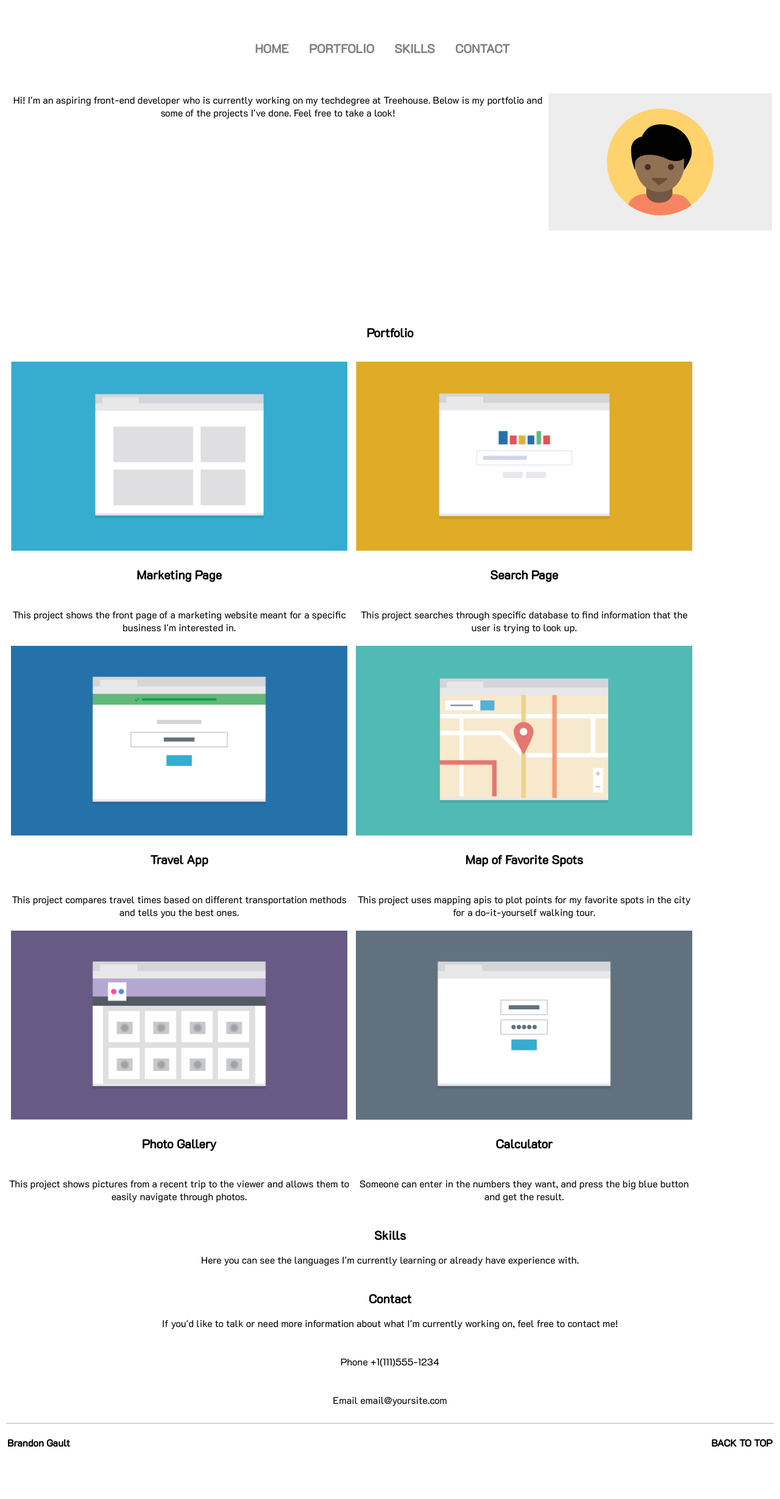
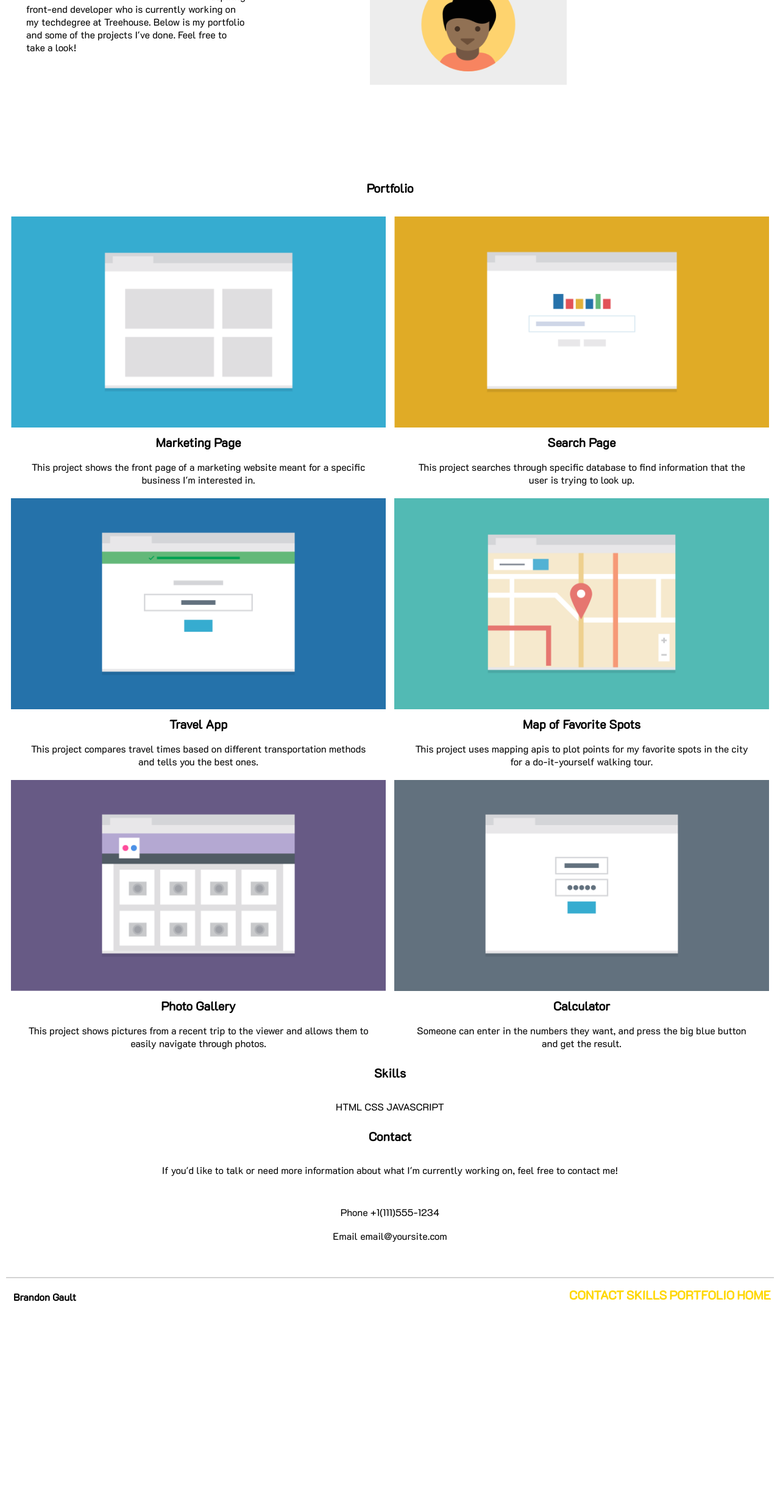
Before and after one commit to brandongault/Mobile-First-Responsive-Layout, a plain HTML site: page index.html in a window 1280 px wide. Shown: the part 134-2592 px from the top of the page at 61% size. After the commit the page ends 2353 px from the top, so only its background shows below. Drawn offline with Linux system fonts and the light colour scheme.

Commit message:
finished tablet layout

```diff
--- a/css/styles.css
+++ b/css/styles.css
@@ -10,19 +10,19 @@
 
 a:link {
 	text-decoration: none;
-	color: grey;
+	color: gold;
 }
 
 a:visited{
-	color: green;
+	color: black;
 }
 
 a:hover{
-	color: gold;
+	color: purple;
 }
 
 a:active {
-	color: purple;
+	color: black;
 }
 
 
@@ -59,6 +59,10 @@ ul li {
 	width: 100%;
 	padding-right: 25px;
 	padding-left: 25px;
+}
+
+.intro {
+	text-align: center;
 }
 
 p {
@@ -103,34 +107,53 @@ h2 {
 .footer2 {
 	float: right;
 	font-weight: bold;
+	display: block;
+}
+
+.footnav {
+	display: hide;
 }
 
 /* =======================
 		MEDIA QUERIES
 ======================= */
 @media (min-width: 768px){
+	header {
+		min-height: 400px;
+	}
+
 	h1 {
 		font-size: 2em;
+		margin-bottom: 15px;
 	}
 
 	ul {
 		list-style-type: none;
+		margin-top: 0;
 
 	}
 
 	ul li {
 		font-size: 1.25em;
 		display: inline;
-		padding-right: 1.25em;
 	}
 
 .intro {
-	margin-bottom: 300px;
+	margin-bottom: 150px;
+}
+
+.bio {
+	margin-top: 40px;
+	text-align: left;
+	width: 365px;
 }
 
 p {
 	display: block;
-	margin-top: 40px;
+	margin-top: 15px;
+	margin-left: 30px;
+	margin-right: 30px;
+	text-align: center;
 }
 
 h2 {
@@ -157,13 +180,20 @@ main {
 	#intro {
 		display: inline-block;
 		float: right;
+		height: 200px;
 		margin-top: 40px;
 		margin-bottom: 50px;
 	}
 
+.bold {
+	margin-top: 5px;
+	margin-bottom: 5px;
+}
+
 article {
 	float: left;
-	width: 45%;
+	width: 50%;
+	min-height: 400px;
 }
 
 .clearfix {
@@ -171,9 +201,9 @@ article {
 }
 
 .slim {
-	margin-top: -5px;
-	padding-right: 150px;
-	padding-left: 150px;
+	margin-top: 30px;
+	padding-right: 70px;
+	padding-left: 70px;
 }
 
 hr {
@@ -183,9 +213,36 @@ hr {
 .footer1 {
 	margin-top: 10px;
 	margin-bottom: 80px;
+	margin-left: 10px;
 }
 
 .footer2 {
 	margin-top: 10px;
 	margin-bottom: 80px;
+	margin-right: 10px;
+	display: none;
 }
+
+.info1 {
+	padding-top: 30px;
+}
+
+.info2 {
+	padding-bottom: 30px;
+}
+
+.footnav {
+	display: block;
+	float: right;
+}
+
+@media (min-width: 1024px){
+	h1 {
+		float: left;
+		display: inline;
+	}
+
+	ul li {
+		float: right;
+	}
+}
--- a/index.html
+++ b/index.html
@@ -10,26 +10,26 @@
 
 <header>
   <div>
-    <h1>Brandon Gault</h1>
+    <h1 id="top">Brandon Gault</h1>
       <nav>
         <ul>
-          <li><a href="index.html">HOME</a></li>
-          <li><a href="portfolio.html">PORTFOLIO</a></li>
-          <li><a href="skills.html">SKILLS</a></li>
-          <li><a href="contact.html">CONTACT</a></li>
+          <li><a href="#top">HOME</a></li>
+          <li><a href="#portfolio">PORTFOLIO</a></li>
+          <li><a href="#skills">SKILLS</a></li>
+          <li><a href="#contact">CONTACT</a></li>
         </ul>
       </nav>
   </div>
 
   <div class="intro">
     <img id="intro" src="images/responsive-layout-profile.png" alt="a mockup profile picture">
-    <p>Hi! I'm an aspiring front-end developer who is currently working on my techdegree at Treehouse. Below is my portfolio and some of the projects I've done. Feel free to take a look!</p>
+    <p class="bio">Hi! I'm an aspiring front-end developer who is currently working on my techdegree at Treehouse. Below is my portfolio and some of the projects I've done. Feel free to take a look!</p>
   </div>
 </header>
 
   <body>
     <main>
-      <h2>Portfolio</h2>
+      <h2 id="portfolio">Portfolio</h2>
 
         <article>
          <img class="resize" src="images/portfolio-1.png" alt="a mockup picture of the marketing page">
@@ -67,21 +67,31 @@
       </article>
 
         <div class="clearfix">
-          <h3 class="bold">Skills</h3>
-          <p class="slim">Here you can see the languages I'm currently learning or already have experience with.</p>
+          <h3 id="skills" class="bold">Skills</h3>
+          <p class="slim">HTML CSS JAVASCRIPT</p>
         </div>
 
         <div>
-          <h3 class="bold">Contact</h3>
+          <h3 id="contact" class="bold">Contact</h3>
           <p class="slim">If you'd like to talk or need more information about what I'm currently working on, feel free to contact me!</p>
-          <p class "info">Phone +1(111)555-1234</p>
-          <p class "info">Email email@yoursite.com</p>
+          <p class="info1">Phone +1(111)555-1234</p>
+          <p class="info2">Email email@yoursite.com</p>
         </div>
     </main>
 <hr>
     <footer>
       <p class="footer1">Brandon Gault</p>
-      <p class="footer2">BACK TO TOP</p>
+        <div>
+          <p class="footer2"><a href="#top">BACK TO TOP</a></p>
+        </div>
+        <div class="footnav">
+          <ul>
+            <li><a href="#top">HOME</a></li>
+            <li><a href="#portfolio">PORTFOLIO</a></li>
+            <li><a href="#skills">SKILLS</a></li>
+            <li><a href="#contact">CONTACT</a></li>
+          </ul>
+        </div>
     </footer>
 
   </body>
```
